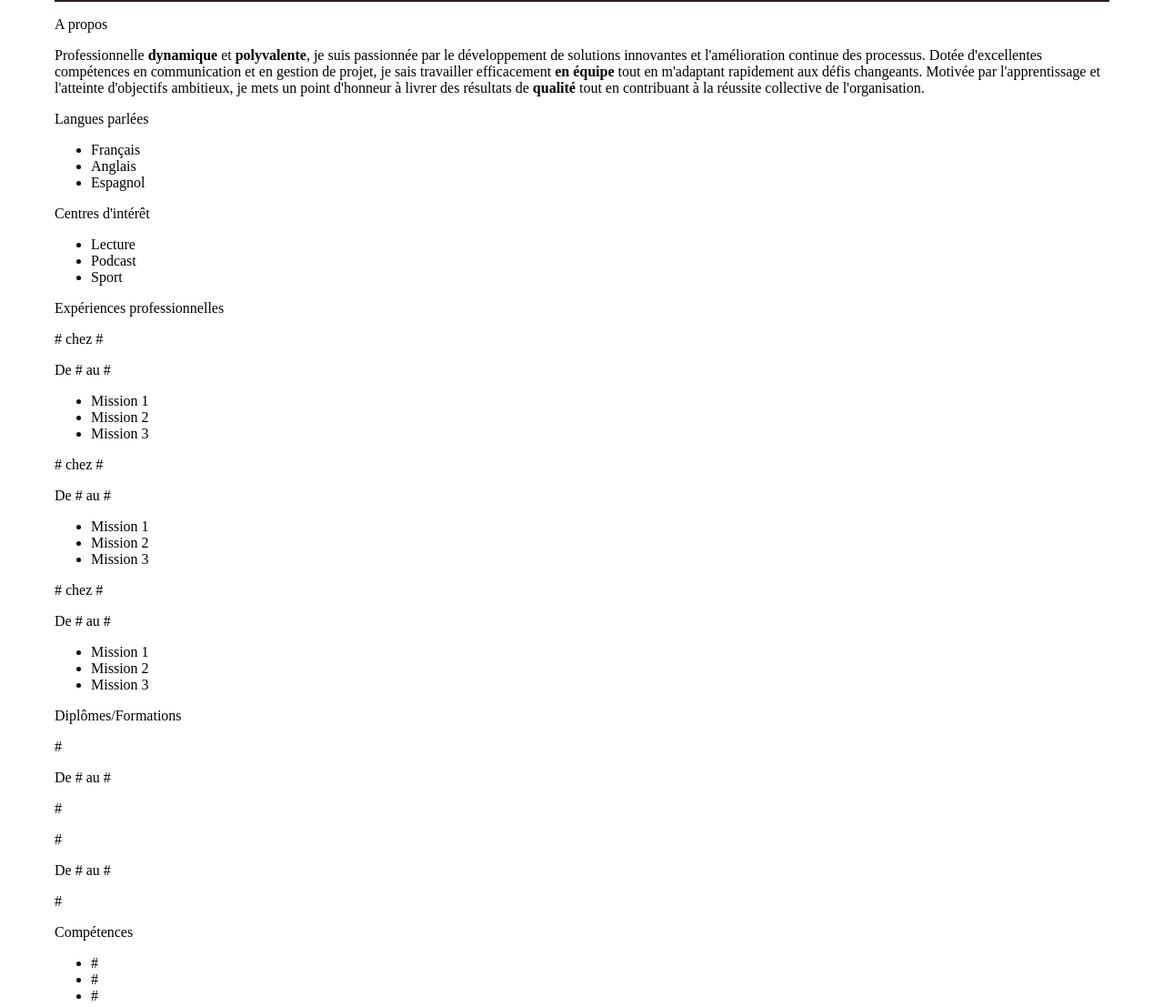
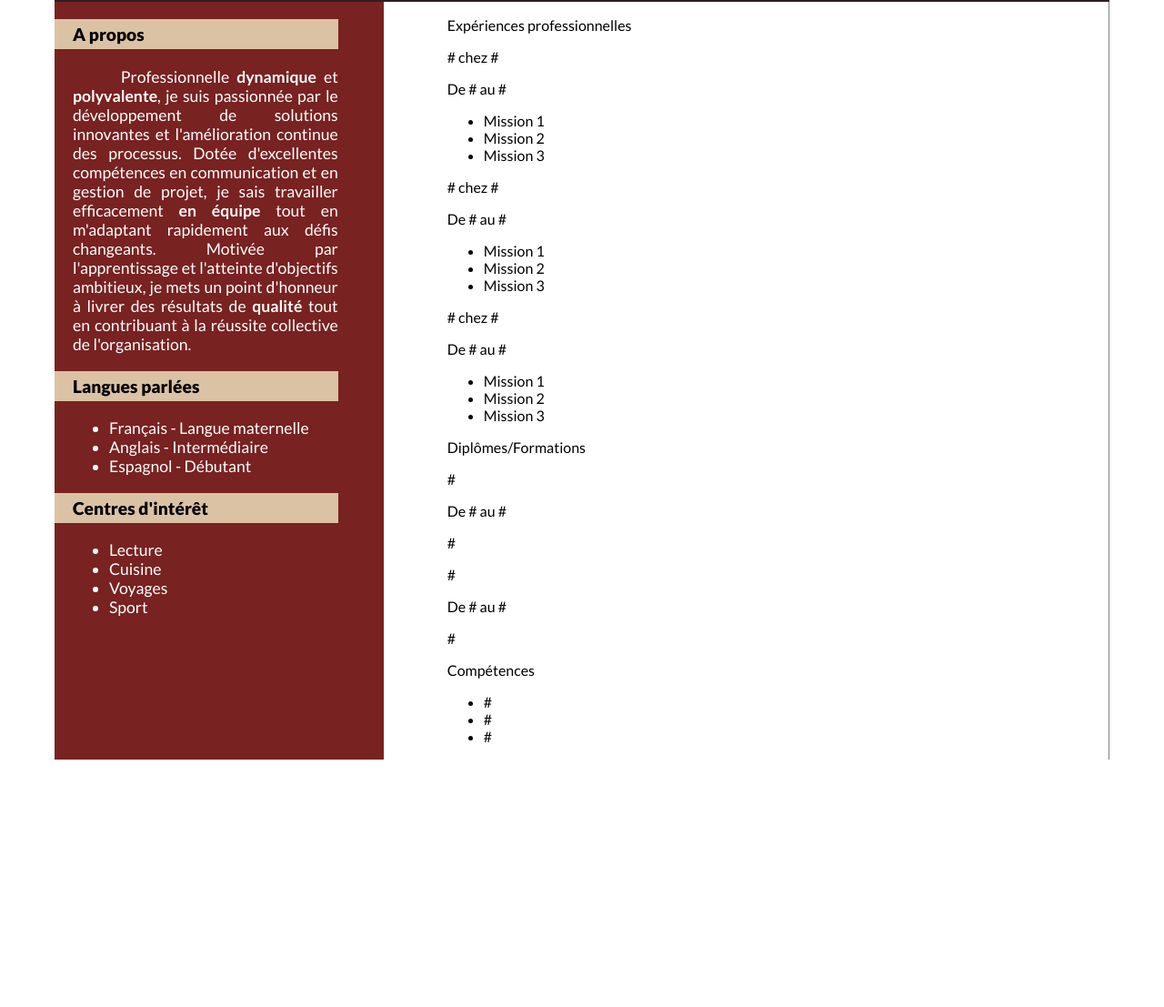
Before and after one commit to souczs/Mon_CV, a plain HTML site: page index.html in a window 1280 px wide. Shown: the part 392-1499 px from the top of the page at 91% size. After the commit the page ends 1227 px from the top, so only its background shows below. Drawn offline with Linux system fonts and the light colour scheme.

Commit message:
Leftblock done

```diff
--- a/css/style.css
+++ b/css/style.css
@@ -1,10 +1,4 @@
 @import url('https://fonts.googleapis.com/css2?family=Lato:ital,wght@0,100;0,300;0,400;0,700;0,900;1,100;1,300;1,400;1,700;1,900&display=swap');
-
-@font-face{
-    font-family: "Raleway";
-    src: url('./fonts/Raleway-Regular_1.woff');
-    src: url('./fonts/Raleway-Regular.ttf') format('truetype');
-}
 
 @font-face {
     font-family: "Raleway";
@@ -18,11 +12,18 @@
     src: url('./fonts/Raleway-Italic.ttf') format('truetype');
 }
 
+@font-face{
+    font-family: "Raleway";
+    src: url('./fonts/Raleway-Regular_1.woff');
+    src: url('./fonts/Raleway-Regular.ttf') format('truetype');
+}
+
 body{
     box-sizing: border-box;
     width: 1160px;
     margin-left: auto;
     margin-right: auto;
+    max-height: 1160px;
 }
 
 .intro{
@@ -70,3 +71,71 @@ body{
     text-decoration:none;
     color:white;
 }
+
+#block{
+    display:flex;
+    flex-direction:row;
+    gap:70px;
+}
+
+.leftblock{
+    font-family: "Lato", "sans-serif";
+    background-color:#782221;
+    width: 30%;
+    padding-right: 50px;
+}
+
+.leftblock__info{
+    background-color: #dbc2a4;
+    font-weight:900;
+    font-size: 1.2em;
+    padding-left: 20px;
+    padding-top:5px;
+    padding-bottom: 5px;
+}
+
+.leftblock__infodescription{
+    font-weight:inherit;
+    color:white;
+    text-align:justify;
+    text-indent:3em;
+    padding-left: 20px;
+    font-size: 1.1em;
+}
+
+.leftblock__lang{
+    background-color: #dbc2a4;
+    font-weight:800;
+    font-size: 1.2em;
+    padding-left: 20px;
+    padding-top:5px;
+    padding-bottom: 5px;
+}
+
+.leftblock__langlist{
+    color:white;
+    font-size: 1.1em;
+    margin-left: 20px;
+}
+
+.leftblock__hobby{
+    background-color: #dbc2a4;
+    font-weight:800;
+    font-size: 1.2em;
+    padding-left: 20px;
+    padding-top:5px;
+    padding-bottom: 5px;
+}
+
+.leftblock__hobbylist{
+    color:white;
+    font-size: 1.1em;
+    margin-left: 20px;
+}
+
+.rightblock{
+    font-family: "Lato", "sans serif";
+    background-color: white;
+    border-right: 1px solid grey;
+    width:70%;
+}
--- a/index.html
+++ b/index.html
@@ -27,83 +27,72 @@
             <a href="tel:0366060201" class="contact__tel">0366060201</a>
     </address>
 
-    <section class="présentation">
-        <p class ="présentation__title">A propos</p>
-        <p class="présentation">Professionnelle <strong>dynamique</strong> et <strong>polyvalente</strong>, je suis passionnée par le développement de solutions innovantes et
+    <section id="block">
+        <!-- Division en 2 blocs pour les aligner avec Flexbox -->
+        <div class="leftblock" id="block1">
+            <p class ="leftblock__info">A propos</p>
+            <p class="leftblock__infodescription">Professionnelle <strong>dynamique</strong> et <strong>polyvalente</strong>, je suis passionnée par le développement de solutions innovantes et
             l'amélioration continue des processus. Dotée d'excellentes compétences en communication et en gestion de
             projet, je sais travailler efficacement <strong>en équipe</strong> tout en m'adaptant rapidement aux défis changeants.
             Motivée par l'apprentissage et l'atteinte d'objectifs ambitieux, je mets un point d'honneur à livrer des
             résultats de <strong>qualité</strong> tout en contribuant à la réussite collective de l'organisation.</p>
-    </section>
 
-    <section class="language">
-        <p class="language__title">Langues parlées</p>
-        <ul class="language__list">
-            <li class="language__item" id="item1">Français</li>
-            <li class="language__item" id="item2">Anglais</li>
-            <li class="language__item" id="item3">Espagnol</li>
-        </ul>
-    </section>
+            <p class="leftblock__lang">Langues parlées</p>
+            <ul class="leftblock__langlist">
+                <li class="leftblock__langitem" id="item1">Français - Langue maternelle</li>
+                <li class="leftblock__langitem" id="item2">Anglais - Intermédiaire</li>
+                <li class="leftblock__langitem" id="item3">Espagnol - Débutant</li>
+            </ul>
 
-    <section class="hobby">
-        <p class="hobby__title">Centres d'intérêt</p>
-        <ul class="hobby__list">
-            <li class="hobby__item" id="item1">Lecture</li>
-            <li class="hobby__item" id="item2">Podcast</li>
-            <li class="hobby__item" id="item3">Sport</li>
-    </section>
+            <p class="leftblock__hobby">Centres d'intérêt</p>
+            <ul class="leftblock__hobbylist">
+                <li class="leftblock__hobbyitem" id="item1">Lecture</li>
+                <li class="leftblock__hobbyitem" id="item2">Cuisine</li>
+                <li class="leftblock__hobbyitem" id="item2">Voyages</li>
+                <li class="leftblock__hobbyitem" id="item3">Sport</li>
+            </ul>
+        </div>
+        <div class="rightblock" id="block2">
+            <p class="rightblock__jobexp">Expériences professionnelles</p>
+            <p class="rightblock__jobexp-place"># chez #</p>
+            <p class="rightblock__jobexp-date">De # au #</p>
+            <ul class="rightblock__jobexp-list">
+                <li class="rightblock__jobexp-item" id="item1">Mission 1</li>
+                <li class="rightblock__jobexp-item" id="item2">Mission 2</li>
+                <li class="rightblock__jobexp-item" id="item3">Mission 3</li>
+            </ul>
 
-    <section class="jobexp">
-        <p class="jobexp__title">Expériences professionnelles</p>
-        <div>
-        <p class="jobexp__place"># chez #</p>
-        <p class="jobexp__date">De # au #</p>
-        <ul class="jobexp__list">
-            <li class="jobexp__item" id="item1">Mission 1</li>
-            <li class="jobexp__item" id="item2">Mission 2</li>
-            <li class="jobexp__item" id="item3">Mission 3</li>
-        </ul>
+            <p class="rightblock__jobexp-place"># chez #</p>
+            <p class="rightblock__jobexp-date">De # au #</p>
+            <ul class="rightblock__jobexp-list">
+                <li class="rightblock__jobexp-item" id="item1">Mission 1</li>
+                <li class="rightblock__jobexp-item" id="item2">Mission 2</li>
+                <li class="rightblock__jobexp-item" id="item3">Mission 3</li>
+            </ul>
+
+            <p class="rightblock__jobexp-place"># chez #</p>
+            <p class="rightblock__jobexp-date">De # au #</p>
+            <ul class="rightblock__jobexp-list">
+                <li class="rightblock__jobexp-item" id="item1">Mission 1</li>
+                <li class="rightblock__jobexp-item" id="item2">Mission 2</li>
+                <li class="rightblock__jobexp-item" id="item3">Mission 3</li>
+            </ul>
+
+            <p class="rightblock__educ">Diplômes/Formations</p>
+                <p class="rightblock__educname">#</p>
+                <p class="rightblock__educdate">De # au #</p>
+                <p class="rightblock__educplace">#</p>
+                <p class="rightblock__educname">#</p>
+                <p class="rightblock__educdate">De # au #</p>
+                <p class="rightblock__educplace">#</p>
+
+            <p class="rightblock__skills">Compétences</p>
+            <ul class="rightblock__skills-list">
+                <li class="rightblock__skills-item">#</li>
+                <li class="rightblock__skills-item">#</li>
+                <li class="rightblock__skills-item">#</li>
+            </ul>
         </div>
-        <div>
-        <p class="jobexp__place"># chez #</p>
-        <p class="jobexp__date">De # au #</p>
-        <ul class="jobexp__list">
-            <li class="jobexp__item" id="item1">Mission 1</li>
-            <li class="jobexp__item" id="item2">Mission 2</li>
-            <li class="jobexp__item" id="item3">Mission 3</li>
-        </ul>
-        </div>
-        <div>
-            <p class="jobexp__place"># chez #</p>
-            <p class="jobexp__date">De # au #</p>
-            <ul class="jobexp__list">
-                <li class="jobexp__item" id="item1">Mission 1</li>
-                <li class="jobexp__item" id="item2">Mission 2</li>
-                <li class="jobexp__item" id="item3">Mission 3</li>
-            </ul>
-            </div>
-    </section>
-
-    <section class="education">
-        <p class="education__title">Diplômes/Formations</p>
-        <div>
-            <p class="education__name">#</p>
-            <p class="education__date">De # au #</p>
-            <p class="education__place">#</p>
-        </div>
-        <div>
-            <p class="education__name">#</p>
-            <p class="education__date">De # au #</p>
-            <p class="education__place">#</p>
-        </div>
-    </section>
-
-    <section class="skills">
-        <p class="skills__title">Compétences</p>
-        <ul class="skills__list">
-            <li class="skills__item">#</li>
-            <li class="skills__item">#</li>
-            <li class="skills__item">#</li>
     </section>
 </body>
 </html>
```
